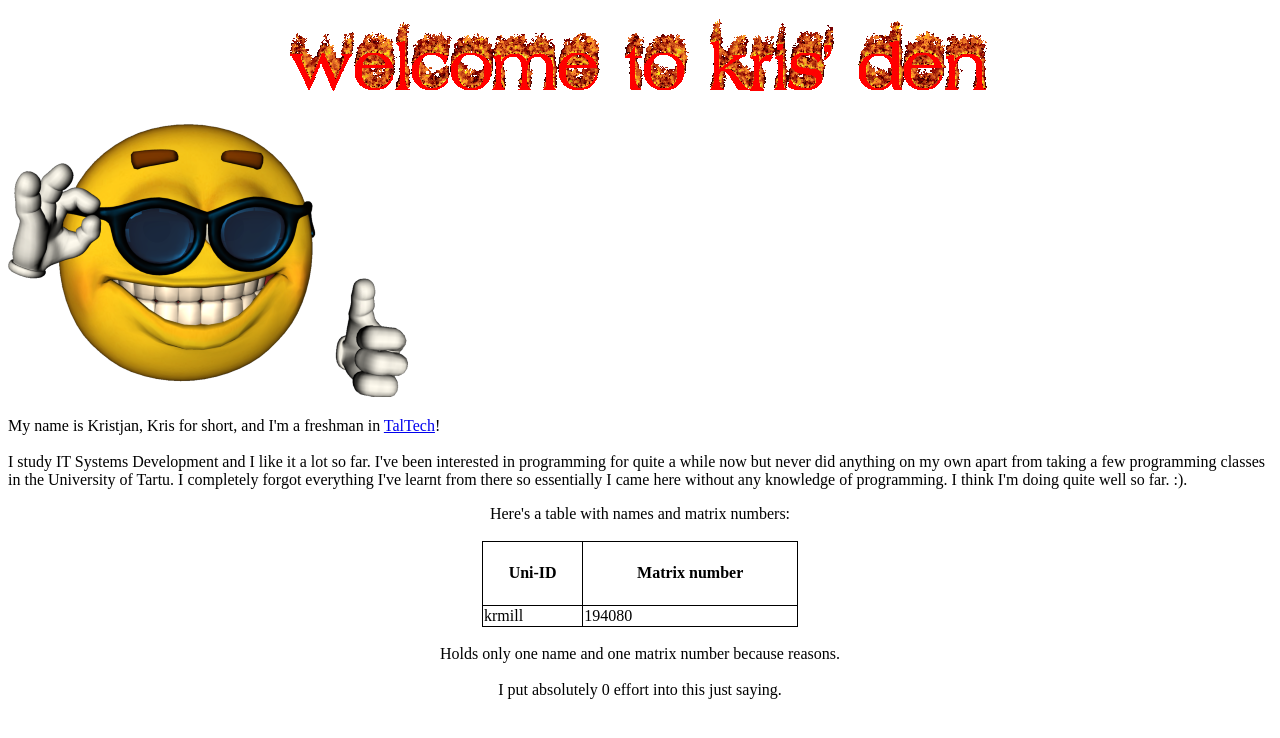
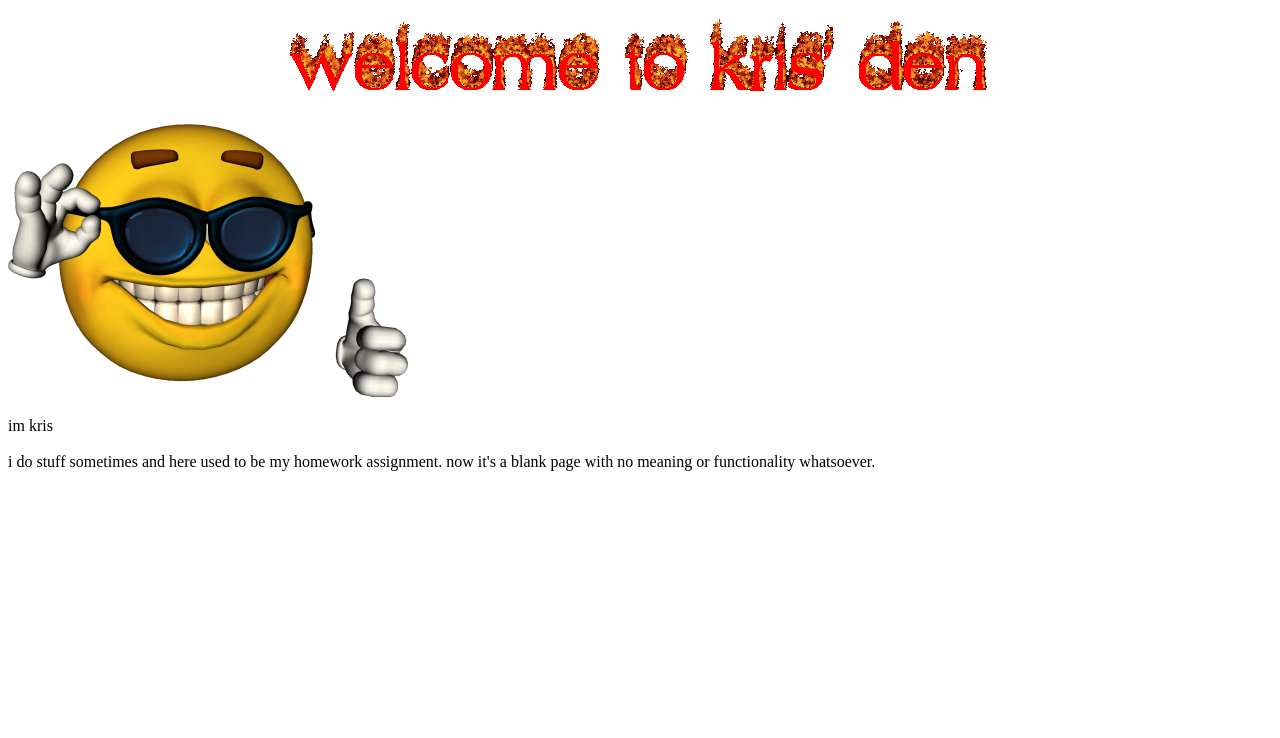
Before and after one commit to krsmll/krsmll.github.io, a plain HTML site: page index.html in a window 1280 px wide. Drawn offline with Linux system fonts and the light colour scheme.

Commit message:
got rid of the assignment

```diff
--- a/index.html
+++ b/index.html
@@ -9,29 +9,11 @@
     </style>
 </head>
 <body>
-<center><img src="misc%20files/flaming_welcome_cause_its_epic.gif" alt="Burning welcome text"></center>
+<div style="text-align: center;"><img src="misc%20files/flaming_welcome_cause_its_epic.gif" alt="Burning welcome text"></div>
 <br>
 <img src="misc%20files/cool%20glasses%20smiley.png" alt="Smiley with sunglasses">
 <br>
-<p>My name is Kristjan, Kris for short, and I'm a freshman in <a href ="https://www.ttu.ee/">TalTech</a>!
+<p>im kris
 <br> <br>
-I study IT Systems Development and I like it a lot so far. I've been interested in programming for quite a while now
-but never did anything on my own apart from taking a few programming classes in the University of Tartu. I completely
-forgot everything I've learnt from there so essentially I came here without any knowledge of programming. I think I'm
-doing quite well so far. :).</p>
-
-<center>Here's a table with names and matrix numbers:<br><br>
-<table style="width: 25%">
-    <tr>
-        <th><h4>Uni-ID</h4></th>
-        <th><h4>Matrix number</h4></th>
-    </tr>
-    <tr>
-        <td>krmill</td>
-        <td>194080</td>
-    </tr>
-</table>
-<br>
-Holds only one name and one matrix number because reasons.
-<br><br>I put absolutely 0 effort into this just saying.</center>
+i do stuff sometimes and here used to be my homework assignment. now it's a blank page with no meaning or functionality whatsoever.</p>
 </body>
```
